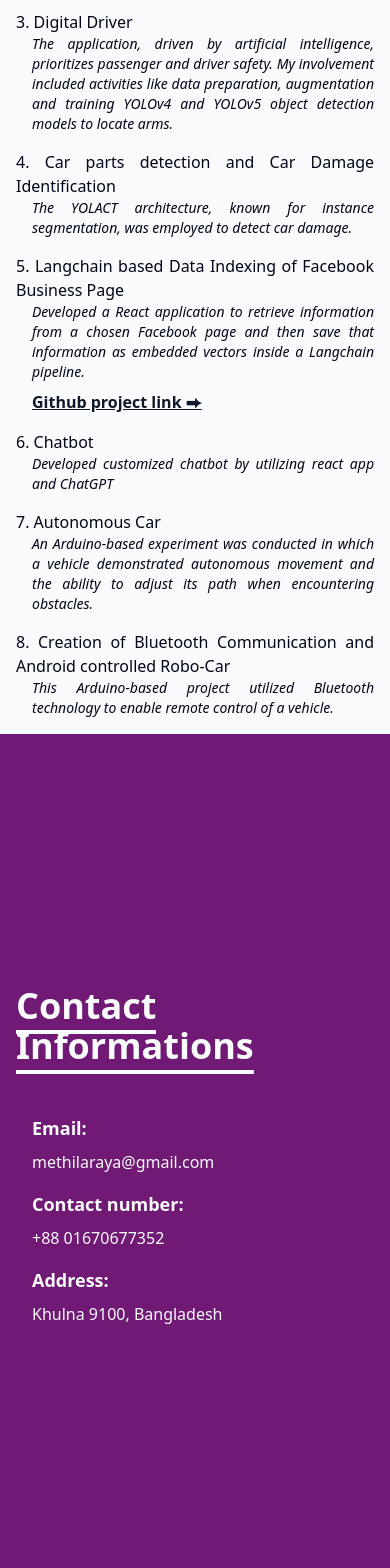
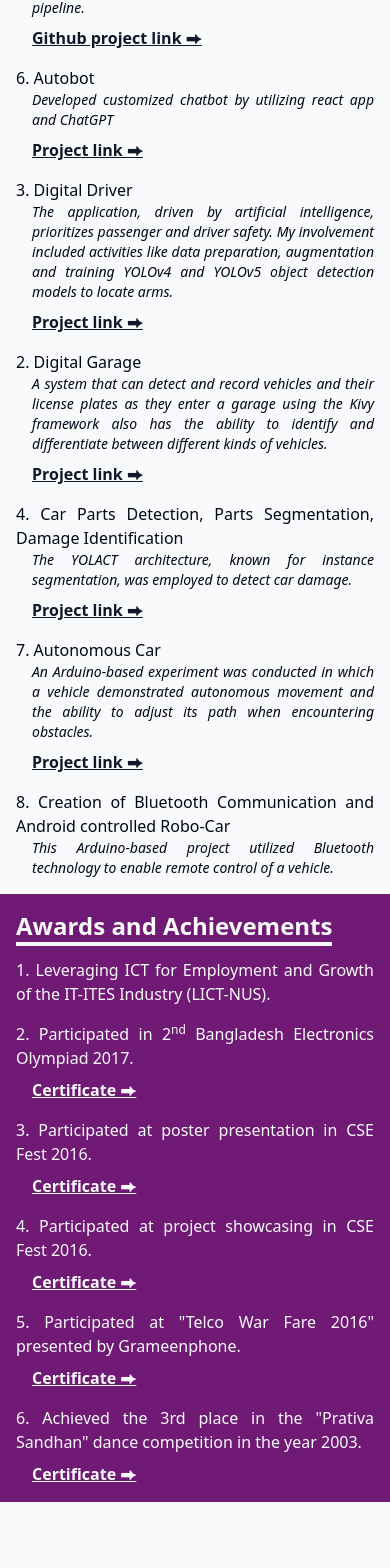
Before and after one commit to MethilaRaya/profile, a React (Create React App) app: page / in a window 390 px wide. Shown: the part 7270-8838 px from the top of the page. Built offline with nearby package versions, Linux system fonts and the light colour scheme; the HTML template or start-up script is replaced by a standard one.

Commit message:
Awards file added and design, text changed

```diff
--- a/src/App.js
+++ b/src/App.js
@@ -9,6 +9,7 @@ import Contact from "./components/Contact";
 import Footer from "./components/Footer";
 import Research from "./components/Research";
 import Project from "./components/Project";
+import Awards from "./components/Awards";
 
 function App() {
   return (
@@ -21,8 +22,9 @@ function App() {
       <Research/>
       <Experience/>
       <Project/>
+      <Awards/>
       <Contact/>
-      <Footer/>
+      {/* <Footer/> */}
     </div>
   );
 }
--- /dev/null
+++ b/src/components/Awards.jsx
@@ -0,0 +1,63 @@
+import React from 'react'
+import { GrCertificate } from "react-icons/gr";
+
+const Awards = () => {
+    return (
+        <div name='awards' className='h-120 w-full bg-theme-fuchsia-900 text-[#f9fafc]' >
+            {/* Container */}
+            <div className='max-w-[1000px] mx-auto p-4 flex flex-col justify-center w-full h-full text-justify'>
+                {/* <div>
+                    <p className='text-2xl font-bold inline border-b-4 border-[#0f1729]'>Research Interests</p>
+                    <p className='text-text-small-slate-dark py-4'>Machine Learning, Computer Vision, Semantic Recognition and Understanding, Medical Imagine Analysis, Bioinformatics </p>
+                </div> */}
+
+                <div>
+                    <p className='text-2xl font-bold inline border-b-4 border-[#f9fafc]'>Awards and Achievements</p>
+                </div>
+
+
+                <div className='mt-4 '>
+                    <p className='text-text-[#f9fafc] font-medium'>1. Leveraging ICT for Employment and Growth of the IT-ITES Industry (LICT-NUS). </p>
+                    {/* <div className="mt-2 ml-4">
+                        <a className="underline font-bold" href="https://github.com/MethilaRaya/fb_data_scrapping" rel="noreferrer" target="_blank">Certificate ⮕</a>
+                    </div>                  */}
+                </div>
+                <div className='mt-4 '>
+                    <p className='text-text-[#f9fafc] font-medium'>2. Participated in 2<sup>nd</sup> Bangladesh Electronics Olympiad 2017.</p>
+                    <div className="mt-2 ml-4">
+                        <a className="underline font-bold" href="https://drive.google.com/file/d/1hoc0y1Y76eXbWvi1nnf2UjKdkEHuhLHH/view?usp=sharing" rel="noreferrer" target="_blank">Certificate ⮕</a>
+                    </div>
+                </div>
+
+                <div className='mt-4 '>
+                    <p className='text-text-[#f9fafc] font-medium'>3. Participated at poster presentation in CSE Fest 2016.</p>
+                    <div className="mt-2 ml-4">
+                        <a className="underline font-bold" href="https://drive.google.com/file/d/1fCQAqkay7lzOwaIu7Z_pdCSwAleAjyrG/view?usp=sharing" rel="noreferrer" target="_blank">Certificate ⮕</a>
+                    </div>
+                </div>
+                <div className='mt-4 '>
+                    <p className='text-text-[#f9fafc] font-medium'>4. Participated at project showcasing in CSE Fest 2016.</p>
+                    <div className="mt-2 ml-4">
+                        <a className="underline font-bold" href="https://drive.google.com/file/d/1Ls5xZ67PCIGDkWHCtWd0a0m1fVC9WTCu/view?usp=sharing" rel="noreferrer" target="_blank">Certificate ⮕</a>
+                    </div>
+                </div>
+                <div className='mt-4 '>
+                    <p className='text-text-[#f9fafc] font-medium'>5.  Participated at "Telco War Fare 2016" presented by Grameenphone.</p>
+                    <div className="mt-2 ml-4">
+                        <a className="underline font-bold" href="https://drive.google.com/file/d/1Utg8OF_JGr7_A11ag8B-OxlMh6Zbh5Uo/view?usp=sharing" rel="noreferrer" target="_blank">Certificate ⮕</a>
+                    </div>
+                </div>
+                <div className='mt-4 '>
+                    <p className='text-text-[#f9fafc] font-medium'>6. Achieved the 3rd place in the "Prativa Sandhan" dance competition in the year 2003.</p>
+                    <div className="mt-2 ml-4">
+                        <a className="underline font-bold" href="https://drive.google.com/file/d/1uXMVPSjz_yN2zbow6LsfYJtWKYXHe3Ci/view?usp=sharing" rel="noreferrer" target="_blank">Certificate ⮕</a>
+                    </div>
+                </div>
+
+
+            </div>
+        </div>
+    )
+}
+
+export default Awards
--- a/src/components/Contact.jsx
+++ b/src/components/Contact.jsx
@@ -2,7 +2,7 @@ import React from 'react'
 
 const Contact = () => {
     return (
-        <div name='contact' className='w-full h-screen bg-theme-fuchsia-900 text-[#f9fafc]'>
+        <div name='contact' className='w-full h-screen'>
             <div className='flex flex-col justify-center items-center w-full h-full'>
                 <div className='max-w-[1000px] w-full grid-cols-2 gap-8'>
                     <div className='sm:text-center pb-8 pl-4'>
@@ -12,15 +12,15 @@ const Contact = () => {
                 <div class='max-w-[1000px] w-full gap-4 px-2 mt-4 pl-8 sm: pl-0 text-justify flex flex-col'>
                     <div class='w-full grid sm:grid-cols-2 flex flex-col gap-2 sm:gap-4 sm:flex-row sm:justify-center'>
                         <p class='font-bold text-left text-lg sm:text-right'>Email:</p>
-                        <p class='text-left sm:text-left sm:block'>methilaraya@gmail.com</p>
+                        <p class='text-left sm:text-left sm:block'></p>
                     </div>
                     <div class='w-full grid sm:grid-cols-2 flex flex-col gap-2 sm:gap-4 sm:flex-row sm:justify-center'>
                         <p class='font-bold text-left text-lg sm:text-right'>Contact number:</p>
-                        <p class='text-left sm:text-left sm:block'>+88 01670677352</p>
+                        <p class='text-left sm:text-left sm:block'></p>
                     </div>
                     <div class='w-full grid sm:grid-cols-2 flex flex-col gap-2 sm:gap-4 sm:flex-row sm:justify-center'>
                         <p class='font-bold text-left text-lg sm:text-right'>Address:</p>
-                        <p class='text-left sm:text-left sm:block'>Khulna 9100, Bangladesh</p>
+                        <p class='text-left sm:text-left sm:block'></p>
                     </div>
 
                 </div>
--- a/src/components/Project.jsx
+++ b/src/components/Project.jsx
@@ -30,21 +30,6 @@ const Project = () => {
                     </div>
                 </div>
                 <div className='mt-4 '>
-                    <p className='text-text-small-slate-dark font-medium'>2. Digital Garage </p>
-                    <p className='text-text-small-slate-dark text-sm italic ml-4'>A system that can detect and record vehicles and their license plates as they enter a garage using the Kivy framework also has the ability to identify and differentiate between different kinds of vehicles.</p>
-
-                </div>
-                <div className='mt-4 '>
-                    <p className='text-text-small-slate-dark font-medium'>3. Digital Driver </p>
-                    <p className='text-text-small-slate-dark text-sm italic ml-4'>The application, driven by artificial intelligence, prioritizes passenger and driver safety.  My involvement included activities like data preparation, augmentation and training YOLOv4 and YOLOv5 object detection models to locate arms. </p>
-
-                </div>
-                <div className='mt-4 '>
-                    <p className='text-text-small-slate-dark font-medium'>4. Car parts detection and Car Damage Identification </p>
-                    <p className='text-text-small-slate-dark text-sm italic ml-4'>The YOLACT architecture, known for instance segmentation, was employed to detect car damage.</p>
-
-                </div>
-                <div className='mt-4 '>
                     <p className='text-text-small-slate-dark font-medium'>5. Langchain based Data Indexing of Facebook Business Page </p>
                     <p className='text-text-small-slate-dark text-sm italic ml-4'>Developed a React application to retrieve information from a chosen Facebook page and then save that information as embedded vectors inside a Langchain pipeline. </p>
                     <div className="mt-2 ml-4">
@@ -52,14 +37,42 @@ const Project = () => {
                     </div>
                 </div>
                 <div className='mt-4 '>
-                    <p className='text-text-small-slate-dark font-medium'>6. Chatbot </p>
+                    <p className='text-text-small-slate-dark font-medium'>6. Autobot </p>
                     <p className='text-text-small-slate-dark text-sm italic ml-4'>Developed customized chatbot by utilizing react app and ChatGPT</p>
+                    <div className="mt-2 ml-4">
+                        <a className="underline font-bold" href="https://autobot.zantrik.com/" rel="noreferrer" target="_blank">Project link ⮕</a>
+                    </div>
+                </div>
+                <div className='mt-4 '>
+                    <p className='text-text-small-slate-dark font-medium'>3. Digital Driver </p>
+                    <p className='text-text-small-slate-dark text-sm italic ml-4'>The application, driven by artificial intelligence, prioritizes passenger and driver safety.  My involvement included activities like data preparation, augmentation and training YOLOv4 and YOLOv5 object detection models to locate arms. </p>
+                    <div className="mt-2 ml-4">
+                        <a className="underline font-bold" href="https://driver.zantrik.com/" rel="noreferrer" target="_blank">Project link ⮕</a>
+                    </div>
+                </div>
+                <div className='mt-4 '>
+                    <p className='text-text-small-slate-dark font-medium'>2. Digital Garage </p>
+                    <p className='text-text-small-slate-dark text-sm italic ml-4'>A system that can detect and record vehicles and their license plates as they enter a garage using the Kivy framework also has the ability to identify and differentiate between different kinds of vehicles.</p>
+                    <div className="mt-2 ml-4">
+                        <a className="underline font-bold" href="https://drive.google.com/drive/folders/11aLf4lHtKwPjJPh68cuKCaz_kmqImUpc?usp=sharing" rel="noreferrer" target="_blank">Project link ⮕</a>
+                    </div>
 
                 </div>
+
+                <div className='mt-4 '>
+                    <p className='text-text-small-slate-dark font-medium'>4. Car Parts Detection, Parts Segmentation, Damage Identification </p>
+                    <p className='text-text-small-slate-dark text-sm italic ml-4'>The YOLACT architecture, known for instance segmentation, was employed to detect car damage.</p>
+                    <div className="mt-2 ml-4">
+                        <a className="underline font-bold" href="https://drive.google.com/drive/folders/1owVcpPunI4R7gTma-C_szJQoIqI8y3Kk?usp=sharing" rel="noreferrer" target="_blank">Project link ⮕</a>
+                    </div>
+                </div>
+
                 <div className='mt-4 '>
                     <p className='text-text-small-slate-dark font-medium'>7. Autonomous Car </p>
                     <p className='text-text-small-slate-dark text-sm italic ml-4'>An Arduino-based experiment was conducted in which a vehicle demonstrated autonomous movement and the ability to adjust its path when encountering obstacles.</p>
-
+                    <div className="mt-2 ml-4">
+                        <a className="underline font-bold" href="https://drive.google.com/drive/folders/1qPWRPgyjmfvJ-F0aS9WHR8f_tJZw2yPP?usp=sharing" rel="noreferrer" target="_blank">Project link ⮕</a>
+                    </div>
                 </div>
                 <div className='mt-4 '>
                     <p className='text-text-small-slate-dark font-medium'>8. Creation of Bluetooth Communication and Android controlled Robo-Car </p>
--- a/tailwind.config.js
+++ b/tailwind.config.js
@@ -15,7 +15,7 @@ module.exports = {
       'text-plain-white': '#ffffff',
       'bg-slate-800':'#1e293b',
       'text-fuchsia-300':'#f0abfc',
-      'bg-fuchsia-950':'#4a044e'
+      'bg-fuchsia-950':'#4a044e',
     },
     extend: {},
   },
```
Also changed, not shown: src/components/Header.jsx (+21 -1 lines).
